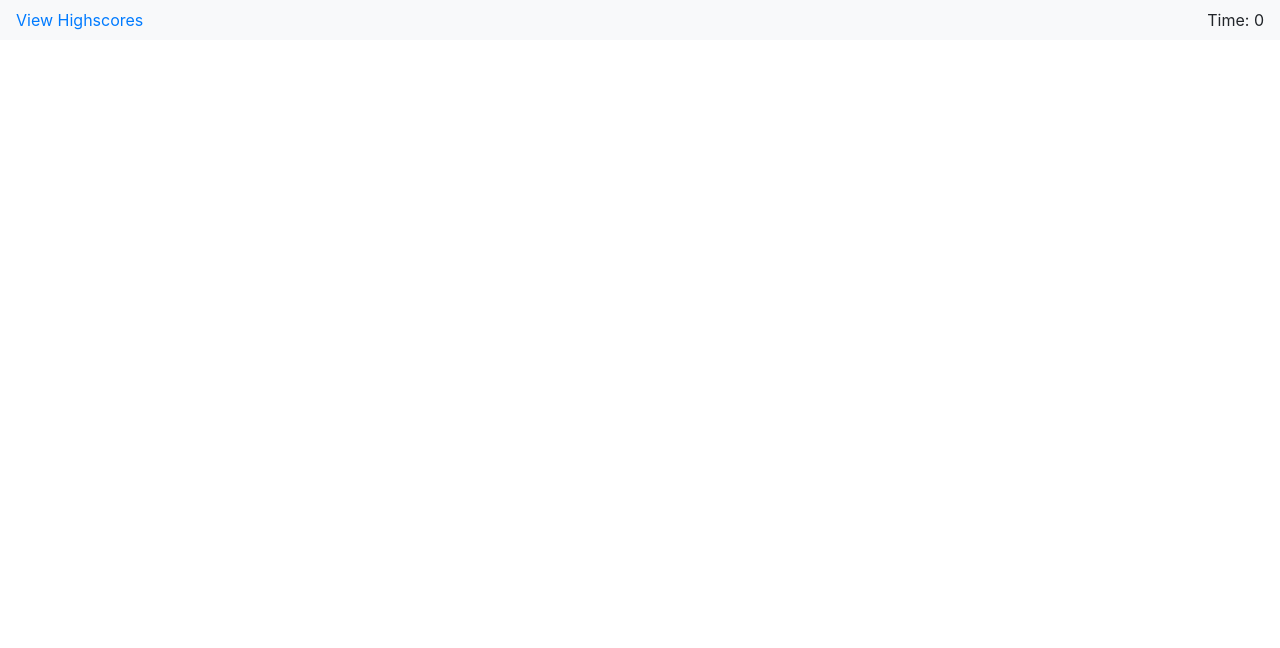
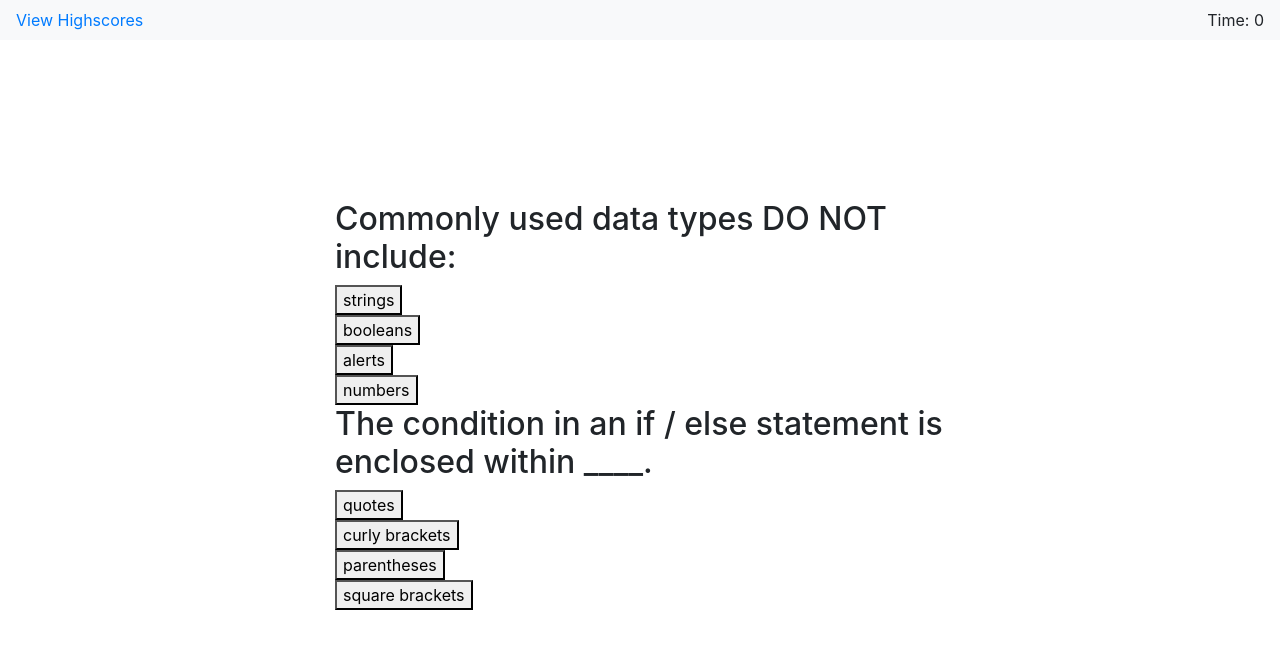
Before and after one commit to dhens/Unit-04-Web-APIs-Homework, a plain HTML site: page index.html in a window 1280 px wide. Both pictures are taken after a click on the button "Start Quiz". Drawn offline with nearby package versions, Linux system fonts and the light colour scheme.

Commit message:
fixed for loop so that now it will add each object's page info (title and choices) and render it to the page. added init styling for the answer selection buttons

```diff
--- a/assets/css/style.css
+++ b/assets/css/style.css
@@ -9,6 +9,20 @@
     margin-top: 20vh;
 }
 
-.start-page-text h1{
+#start-page-text h1{
     font-size: xxx-large;
 }
+
+#start-page-text h2{
+    font-size: xx-large;
+    text-align: left;
+}
+
+#start-page-text p {
+    font-size: larger;
+}
+
+#start-page-text #answer-button {
+    display: flex;
+    flex-direction: column;
+}
--- a/assets/js/questions.js
+++ b/assets/js/questions.js
@@ -1,3 +1,6 @@
+console.log("Successfully loaded questions.js")
+
+// These are objects within an array called questions - questions[0].title, questions[1].choices
 var questions = [
     {
       title: "Commonly used data types DO NOT include:",
--- a/assets/js/quiz.js
+++ b/assets/js/quiz.js
@@ -1,11 +1,54 @@
+console.log("Successfully loaded quiz.js")
+
+// Declare locations
 let startPageText = document.getElementById("start-page-text");
 let startButton = document.getElementById("start-quiz-button");
-console.log(startButton);
-
 
 startButton.addEventListener("click", function() {
+    console.log("Start Quiz button pressed")
+
+    // For each child of start-page-text id, remove it from the DOM
     while (startPageText.firstChild) {
         startPageText.firstChild.remove();
     }
-    console.log("Button pressed")
+
+
+    // As long as there are items in questions array, populate the page with the title and choices
+    for (let i = 0; i < questions.length; i++) {
+        debugger;
+        let qTitle = questions[i].title;
+
+        // Create Title Text
+        let qTitleElement = document.createElement("h2");                       // Create a <h2> node
+        let qTitleText = document.createTextNode(qTitle);                       // Create a text node
+        qTitleElement.appendChild(qTitleText);                                  // Append the text to <li>
+        document.getElementById("start-page-text").appendChild(qTitleElement);  // Append <h2> to <ul> with id="myList"
+
+        for (let ii = 0; ii < questions[i].choices.length; ii++) {
+
+            let btnContent = questions[i].choices[ii];
+            console.log("Current index in array: " + btnContent)
+
+            // Create Buttons
+            let btnElement = document.createElement("button");                       // Create a <li> node
+            btnElement.setAttribute("id", "answer-button")
+            let btnText = document.createTextNode(btnContent);                       // Create a text node
+            btnElement.appendChild(btnText);                                         // Append the text to <li>
+            startPageText.appendChild(btnElement);          // Append <li> to <ul> with id="myList"
+
+        }
+
+    }
+
     });
+
+    // function renderQuestion(index) {
+    //             var qTitle = questions[i].title;
+
+    //     let qTitleElement = document.createElement("h2");                       // Create a <li> node
+    //     let qTitleText = document.createTextNode(qTitle);                       // Create a text node
+    //     qTitleElement.appendChild(qTitleText);                                  // Append the text to <li>
+    //     document.getElementById("start-page-text").appendChild(qTitleElement);  // Append <li> to <ul> with id="myList"
+
+
+    // }
--- a/index.html
+++ b/index.html
@@ -25,6 +25,8 @@
                     Keep in mind that incorrect answers will penalize your score/time by 10 seconds!
                 </p>
                 <button id="start-quiz-button">Start Quiz</button>
+                <div id="answer-buttons">
+                </div>
             </div>
         </div>
     </div>
```
